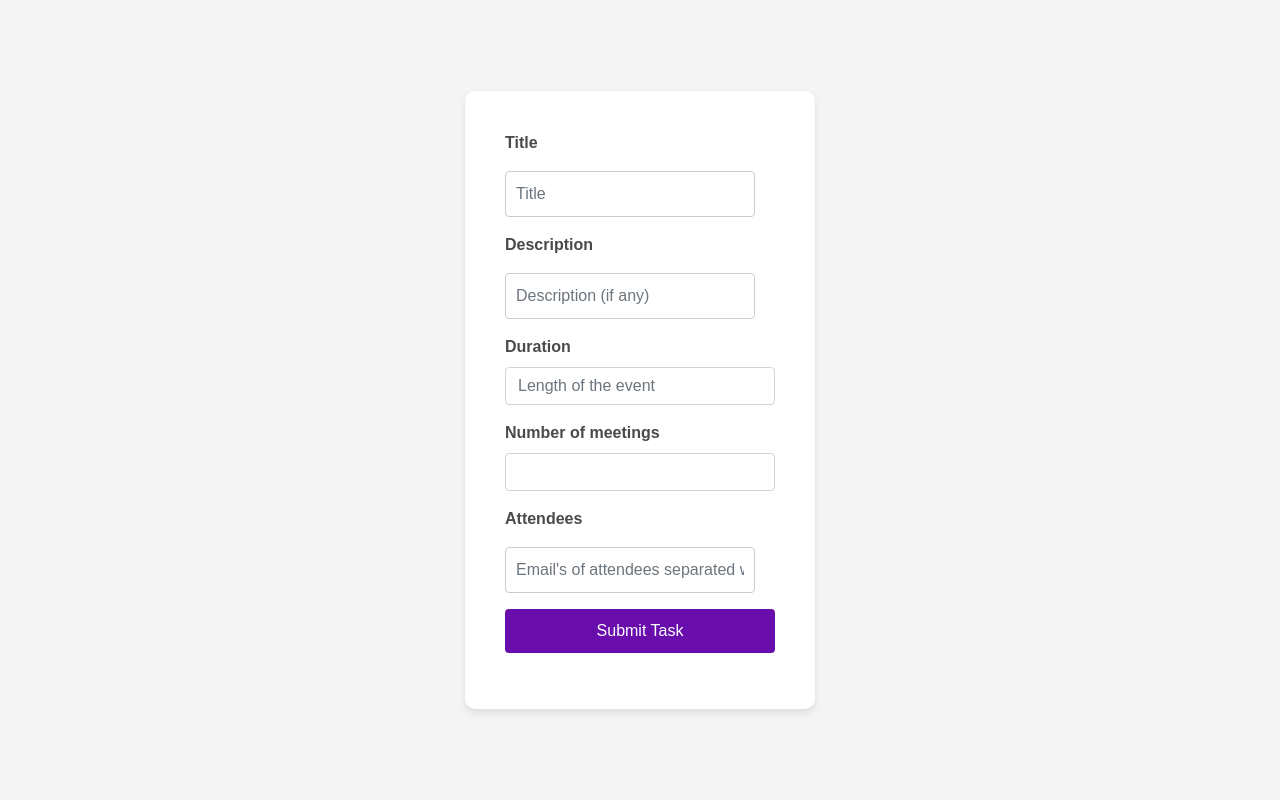
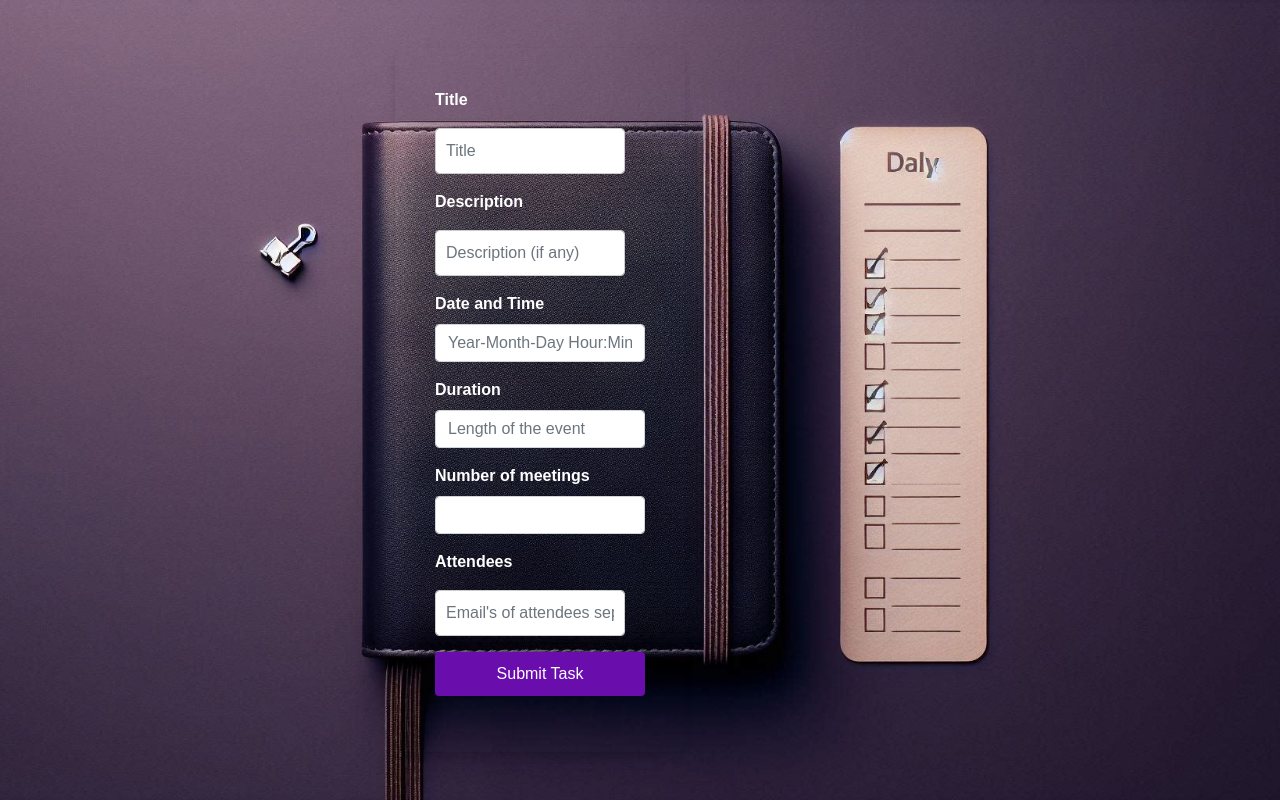
Before and after one commit to JBXamin/todoList, a Flask app: page /newEvent in a window 1280 px wide. Run offline with Flask 3, Linux system fonts and the light colour scheme; some libraries are stand-ins or nearby versions.

Commit message:
beautiful

```diff
--- a/main.py
+++ b/main.py
@@ -10,7 +10,7 @@ from google_auth_oauthlib.flow import Flow
 from googleapiclient.discovery import build
 from sqlalchemy import Integer, String
 from sqlalchemy.orm import DeclarativeBase, Mapped, mapped_column
-from wtforms import StringField, SubmitField, IntegerField
+from wtforms import StringField, SubmitField, IntegerField, DateTimeField
 from wtforms.validators import DataRequired
 from google.oauth2 import credentials as oauth2_credentials
 
@@ -76,6 +76,7 @@ class CreatePostForm(FlaskForm):
 class Event(FlaskForm):
     title = StringField("Title", validators=[DataRequired()], render_kw={"placeholder": "Title"})
     description = StringField("Description", render_kw={"placeholder": "Description (if any)"})
+    date_time = DateTimeField('Date and Time', format='%Y-%m-%d %H:%M:00', render_kw={"placeholder": "Year-Month-Day Hour:Minute"}, validators=[DataRequired()])
     duration = IntegerField("Duration", validators=[DataRequired()], render_kw={"placeholder": "Length of the event"})
     count = IntegerField("Number of meetings", validators=[DataRequired()])
     attendees = StringField("Attendees", validators=[DataRequired()],
@@ -207,9 +208,9 @@ def newEvent():
         attendees = []
         for att in attendeesL:
             attendees.append({'email': att})  # Append a dictionary to attendees list
-        st = datetime.datetime.utcnow()
+        st = form.date_time.data + ":00"
 
-        end = datetime.datetime.utcnow() + datetime.timedelta(hours=int(form.duration.data))
+        end = form.date_time.data + ":00" + datetime.timedelta(hours=int(form.duration.data))
         start_formatted = st.isoformat() + 'Z'
         end_formatted = end.isoformat() + 'Z'
 
--- a/templates/main.html
+++ b/templates/main.html
@@ -8,11 +8,13 @@
     <link rel="stylesheet" href="https://stackpath.bootstrapcdn.com/bootstrap/4.5.2/css/bootstrap.min.css">
     <style>
         body {
-            background-color: #f8f9fa; /* Set background color */
+            background-image: url('/static/assets/img/main.png');
+            background-size: repeat-x;
+            background-color: #f8f9fa;
         }
 
         .navbar {
-            background-color: #6a0dad; /* Set navbar background color */
+            background-color: rgba(103, 13, 140, 0.4);
         }
 
         .navbar-brand {
--- a/templates/make-event.html
+++ b/templates/make-event.html
@@ -10,7 +10,6 @@
     <link rel="stylesheet" href="static/myWeb4.css">
     <style>
         body {
-            background-color: #f5f5f5;
             margin: 0;
             padding: 0;
             font-family: Arial, sans-serif;
@@ -18,20 +17,25 @@
             justify-content: center;
             align-items: center;
             height: 100vh;
+            background-image: url('/static/assets/img/taskTodo.png');
+            background-size: cover;
+            background-repeat: no-repeat;
+            background-position: center;
         }
         .box {
-            width: 350px;
-            background-color: #ffffff;
+            width: 290px;
+            background-color: rgba(255, 255, 255, 0);
             border-radius: 10px;
             padding: 40px;
             box-shadow: 0 4px 8px rgba(0, 0, 0, 0.1);
+            transform: translateX(-100px);
         }
         h1, h2 {
             text-align: center;
             color: #4a4a4a;
         }
         label {
-            color: #4a4a4a;
+            color: #ffffff;
             font-weight: bold;
         }
         input[type="text"],
```
Also changed, not shown: templates/login.html (+8 -4 lines), templates/make-task.html (+8 -4 lines), templates/show-Task.html (+10 -4 lines), templates/start.html (+8 -4 lines), instance/tasks.db, static/assets/img/backLogin.jpeg (added), static/assets/img/main.png (added), static/assets/img/showTodo.png (added), static/assets/img/taskTodo.png (added).
